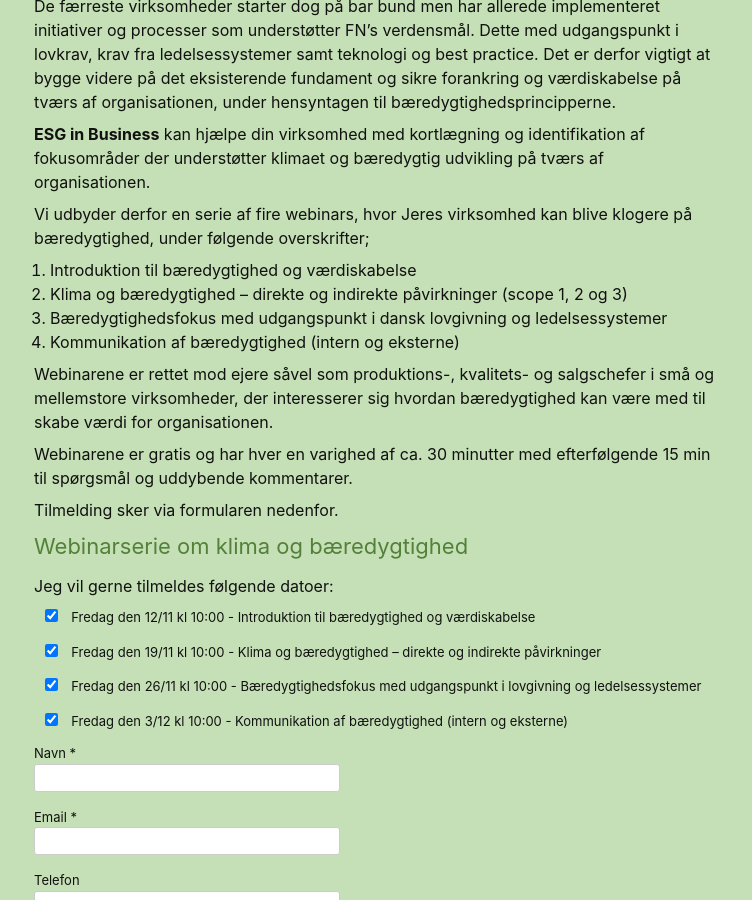
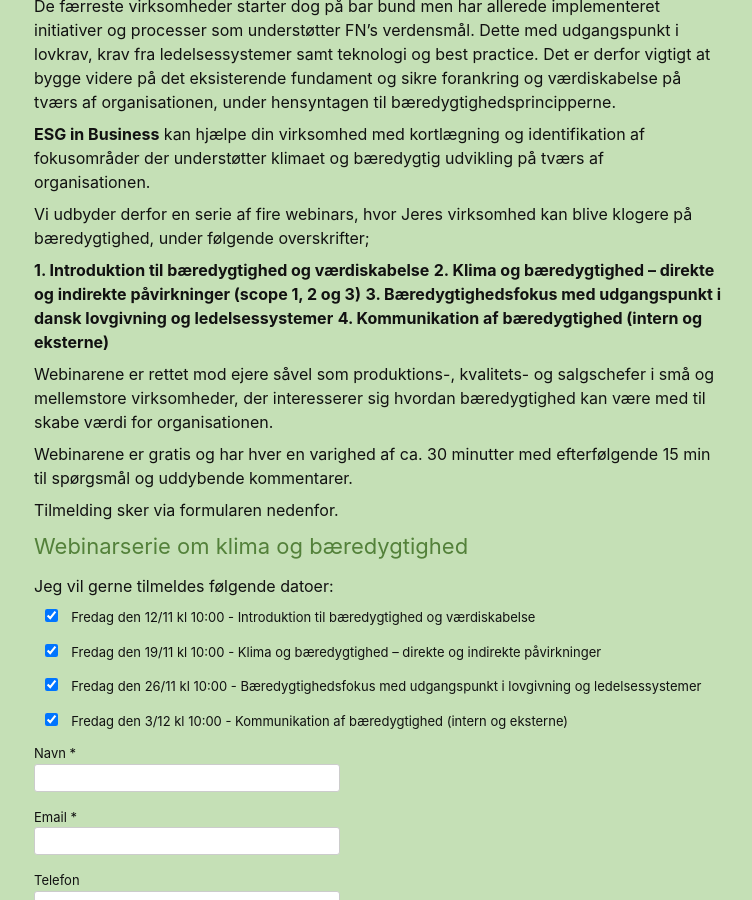
Before and after one commit to FoodEfficiency/esg-business.github.io, a Jekyll site: the page built from _posts/da/2021-10-15-Invitation til webinarserie om klima og bæredygtighed.md, in a window 1280 px wide and 900 px high, scrolled down 807 px. Shown: the whole window, without its empty margins (372-1124 px from the left). Built offline with Jekyll 4.4.1, drawn with Linux system fonts in a browser that asks for light colours; nearby versions of some CDN libraries.

Commit message:
Update 2021-10-15-Invitation til webinarserie om klima og bæredygtighed.md

```diff
--- a/_posts/da/2021-10-15-Invitation til webinarserie om klima og bæredygtighed.md
+++ b/_posts/da/2021-10-15-Invitation til webinarserie om klima og bæredygtighed.md
@@ -19,10 +19,10 @@ De færreste virksomheder starter dog på bar bund men har allerede implementere
 
 Vi udbyder derfor en serie af fire webinars, hvor Jeres virksomhed kan blive klogere på bæredygtighed, under følgende overskrifter;
 
- 1. Introduktion til bæredygtighed og værdiskabelse
- 2. Klima og bæredygtighed – direkte og indirekte påvirkninger (scope 1, 2 og 3)
- 3. Bæredygtighedsfokus med udgangspunkt i dansk lovgivning og ledelsessystemer
- 4. Kommunikation af bæredygtighed (intern og eksterne)
+ **1. Introduktion til bæredygtighed og værdiskabelse**
+ **2. Klima og bæredygtighed – direkte og indirekte påvirkninger (scope 1, 2 og 3)**
+ **3. Bæredygtighedsfokus med udgangspunkt i dansk lovgivning og ledelsessystemer**
+ **4. Kommunikation af bæredygtighed (intern og eksterne)**
 
 
 Webinarene er rettet mod ejere såvel som produktions-, kvalitets- og salgschefer i små og mellemstore virksomheder, der interesserer sig hvordan bæredygtighed kan være med til skabe værdi for organisationen.
```
